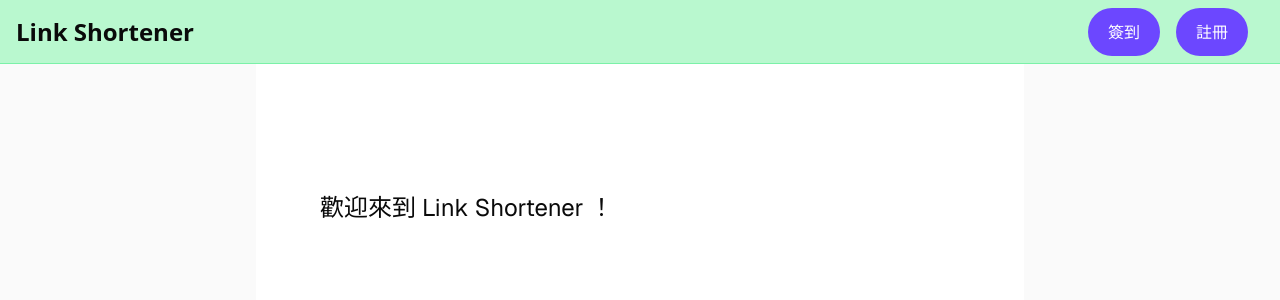
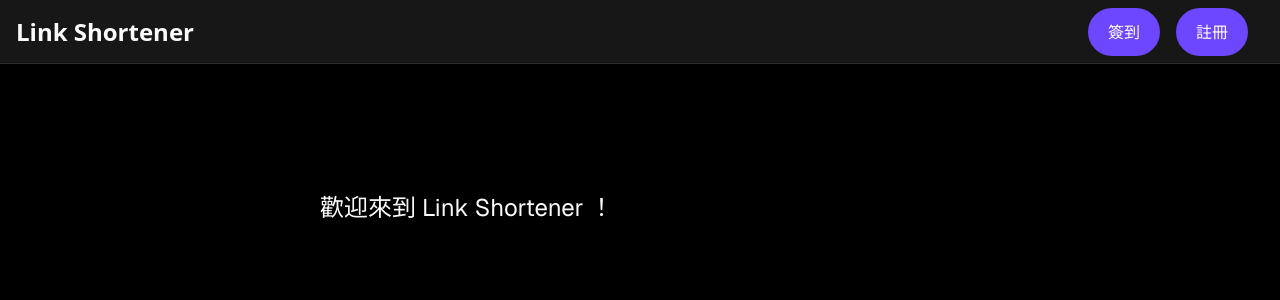
Before and after one commit to belliwu/link-shortener, a Next.js app: page / in a window 1280 px wide. Shown: the top 300 px of the page. Built offline with nearby package versions, Linux system fonts and the light colour scheme; no server answers.

Commit message:
feat: 更新佈局，新增暗黑模式支援並調整標頭樣式

```diff
--- a/app/layout.tsx
+++ b/app/layout.tsx
@@ -35,11 +35,11 @@ export default function RootLayout({
       signInFallbackRedirectUrl="/dashboard"
       signUpFallbackRedirectUrl="/dashboard"
     >
-      <html lang="en">
+      <html lang="en" className="dark">
         <body
           className={`${geistSans.variable} ${geistMono.variable} antialiased`}
         >
-          <header className="flex justify-between items-center p-4 gap-4 h-16 bg-green-200 border-b border-green-300">
+          <header className="flex justify-between items-center p-4 gap-4 h-16 bg-card border-b border-border">
             <div>
               <h1 className="text-2xl font-bold">Link Shortener</h1>
             </div>
```
